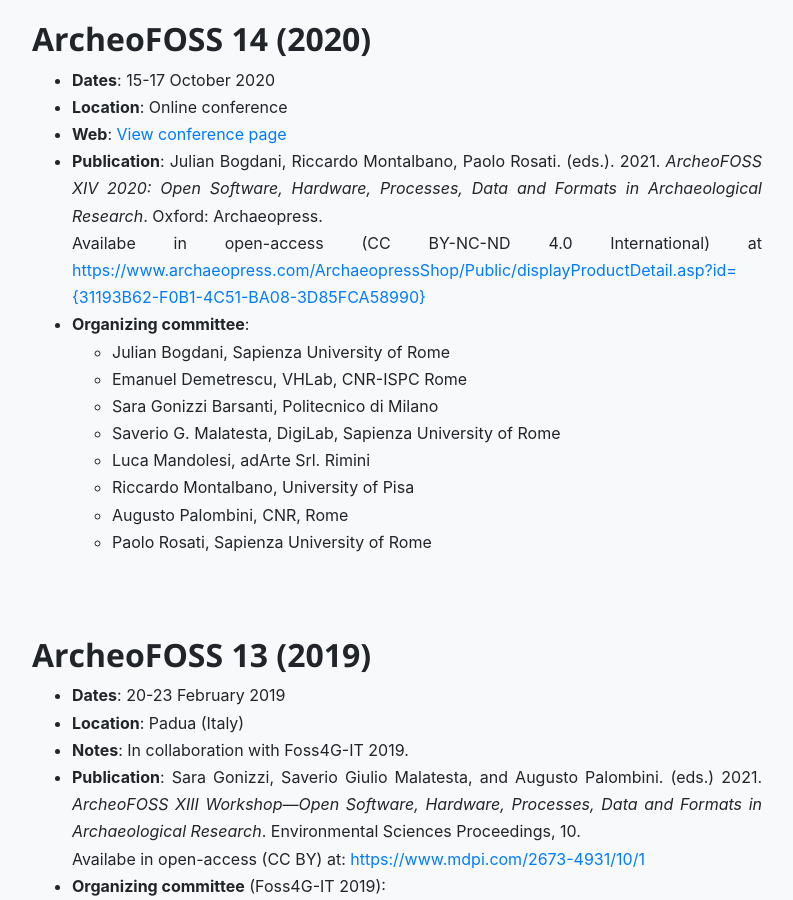
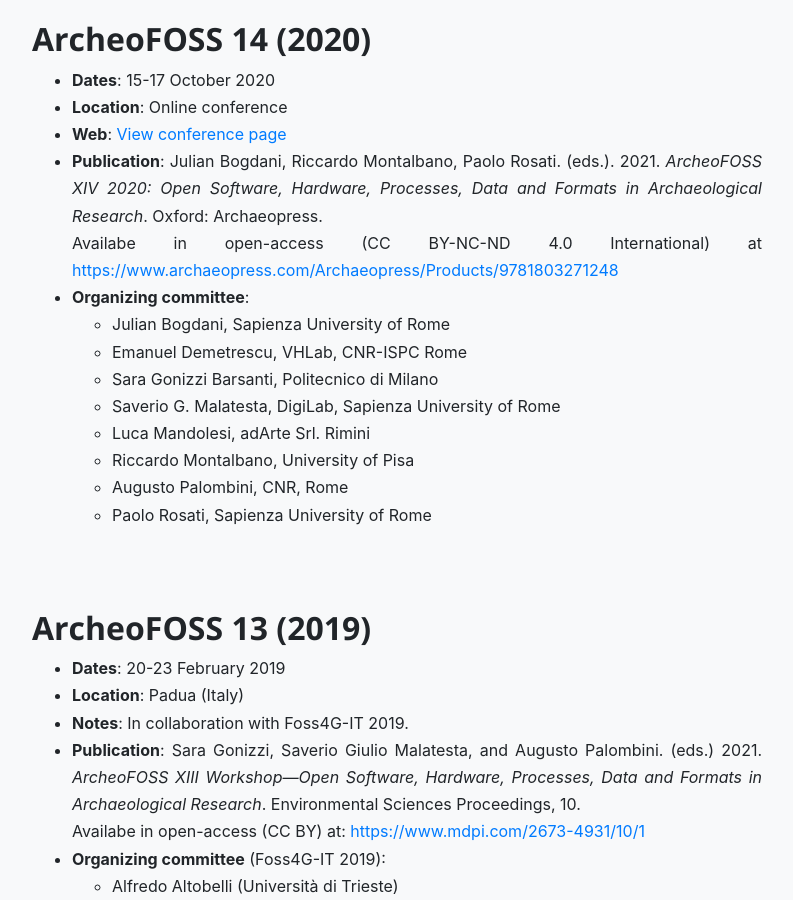
Before and after one commit to archeofoss/archeofoss, a Jekyll site: the page built from previous-editions.md, in a window 1280 px wide and 900 px high, scrolled down 842 px. Shown: the whole window, without its empty margins (243-1036 px from the left). Built offline with Jekyll 4.4.1, drawn with Linux system fonts in a browser that asks for light colours; nearby versions of some CDN libraries; some of the changed lines change nothing that is shown.

Commit message:
Updated ArcheoFOSS 2020 publication URL

```diff
--- a/previous-editions.md
+++ b/previous-editions.md
@@ -22,7 +22,7 @@
 - **Location**: Online conference
 - **Web**: [View conference page](./2020)
 - **Publication**: Julian Bogdani, Riccardo Montalbano, Paolo Rosati. (eds.). 2021. _ArcheoFOSS XIV 2020: Open Software, Hardware, Processes, Data and Formats in Archaeological Research_. Oxford: Archaeopress.
-Availabe in open-access (CC BY-NC-ND 4.0 International) at [https://www.archaeopress.com/ArchaeopressShop/Public/displayProductDetail.asp?id={31193B62-F0B1-4C51-BA08-3D85FCA58990}](https://www.archaeopress.com/ArchaeopressShop/Public/displayProductDetail.asp?id={31193B62-F0B1-4C51-BA08-3D85FCA58990})
+Availabe in open-access (CC BY-NC-ND 4.0 International) at [https://www.archaeopress.com/Archaeopress/Products/9781803271248](https://www.archaeopress.com/Archaeopress/Products/9781803271248)
 - **Organizing committee**:
   - Julian Bogdani, Sapienza University of Rome
   - Emanuel Demetrescu, VHLab, CNR-ISPC Rome
```
